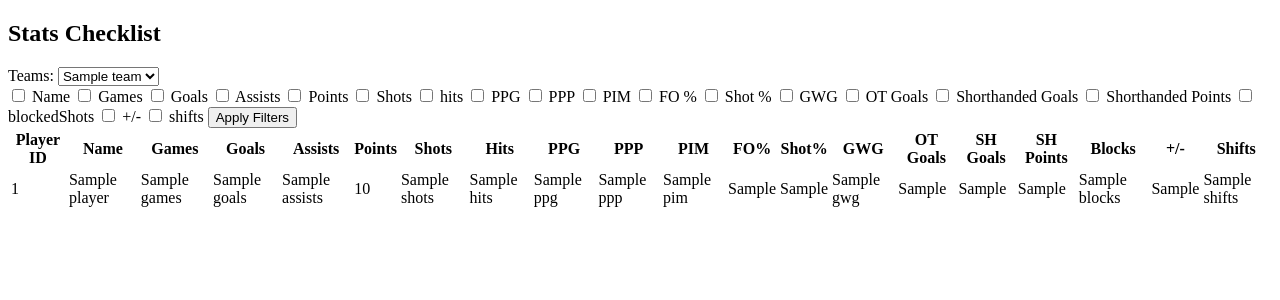
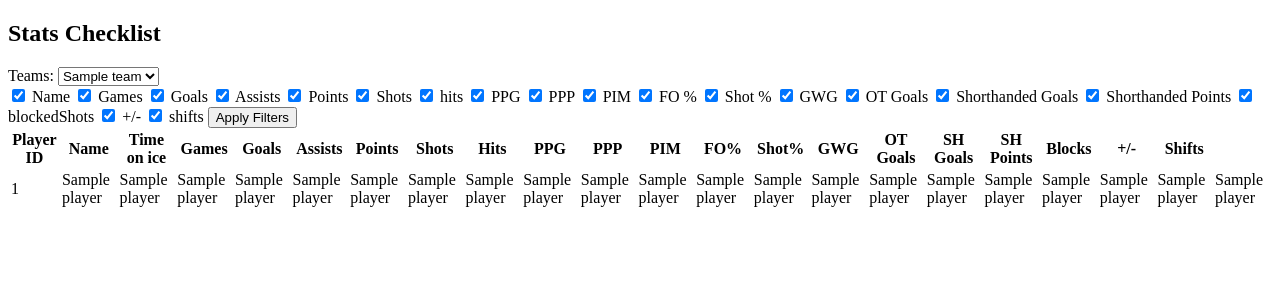
Before and after one commit to jsherms/NHL_API, a Flask app: template myproject/templates/stats.html in a window 1280 px wide. Shown: the top 300 px of the page. Run offline with Flask 3, Linux system fonts and the light colour scheme; the template is opened without the code that fills it: most values are stand-ins (such as "Sample title", 1, 10 or a date in 2020).

Commit message:
Player Data appearing, need to implement filters

```diff
--- a/myproject/app.py
+++ b/myproject/app.py
@@ -93,6 +93,7 @@
     if request.method == 'GET':
         return render_template('stats.html', teams=teams)
     else:
+
         team = request.form.get('teams')
         conn = sqlite3.connect('hockey_data.sqlite3')
         cursor = conn.cursor()
@@ -104,7 +105,10 @@
         data = cursor.fetchall()
         # Need to make list of player dictionaries
         print(data[0])
-        return render_template('stats.html', teams=teams)
+
+
+        # Render the template with the filtered stats data
+        return render_template('stats.html', teams=teams, stats=data)
 
 @app.route('/get_schedule', methods=['POST'])
 def get_schedule():
--- a/myproject/templates/stats.html
+++ b/myproject/templates/stats.html
@@ -21,79 +21,79 @@
             </div>
             <!-- Filter options -->
             <label>
-                <input type="checkbox" name="filter[]" value="name"> Name
+                <input type="checkbox" name="filter[]" value="name" checked> Name
             </label>
 
             <label>
-                <input type="checkbox" name="filter[]" value="games"> Games
+                <input type="checkbox" name="filter[]" value="games" checked> Games
             </label>
 
             <label>
-                <input type="checkbox" name="filter[]" value="goals"> Goals
+                <input type="checkbox" name="filter[]" value="goals" checked> Goals
             </label>
 
             <label>
-                <input type="checkbox" name="filter[]" value="assists"> Assists
+                <input type="checkbox" name="filter[]" value="assists" checked> Assists
             </label>
 
             <label>
-                <input type="checkbox" name="filter[]" value="points"> Points
+                <input type="checkbox" name="filter[]" value="points" checked> Points
             </label>
 
             <label>
-                <input type="checkbox" name="filter[]" value="shots"> Shots
+                <input type="checkbox" name="filter[]" value="shots" checked> Shots
             </label>
 
             <label>
-                <input type="checkbox" name="filter[]" value="hits"> hits
+                <input type="checkbox" name="filter[]" value="hits" checked> hits
             </label>
 
             <label>
-                <input type="checkbox" name="filter[]" value="PPG"> PPG
+                <input type="checkbox" name="filter[]" value="PPG" checked> PPG
             </label>
 
             <label>
-                <input type="checkbox" name="filter[]" value="PPP"> PPP
+                <input type="checkbox" name="filter[]" value="PPP" checked> PPP
             </label>
 
             <label>
-                <input type="checkbox" name="filter[]" value="PIM"> PIM
+                <input type="checkbox" name="filter[]" value="PIM" checked> PIM
             </label>
 
             <label>
-                <input type="checkbox" name="filter[]" value="faceoffPercentage"> FO %
+                <input type="checkbox" name="filter[]" value="faceoffPercentage" checked> FO %
             </label>
 
             <label>
-                <input type="checkbox" name="filter[]" value="shotPecentage"> Shot %
+                <input type="checkbox" name="filter[]" value="shotPecentage" checked> Shot %
             </label>
 
             <label>
-                <input type="checkbox" name="filter[]" value="GWG"> GWG
+                <input type="checkbox" name="filter[]" value="GWG" checked> GWG
             </label>
 
             <label>
-                <input type="checkbox" name="filter[]" value="OTG"> OT Goals
+                <input type="checkbox" name="filter[]" value="OTG" checked> OT Goals
             </label>
 
             <label>
-                <input type="checkbox" name="filter[]" value="shorthandedGoals"> Shorthanded Goals
+                <input type="checkbox" name="filter[]" value="shorthandedGoals" checked> Shorthanded Goals
             </label>
 
             <label>
-                <input type="checkbox" name="filter[]" value="shorthandedPoints"> Shorthanded Points
+                <input type="checkbox" name="filter[]" value="shorthandedPoints" checked> Shorthanded Points
             </label>
 
             <label>
-                <input type="checkbox" name="filter[]" value="blockedShots"> blockedShots
+                <input type="checkbox" name="filter[]" value="blockedShots" checked> blockedShots
             </label>
 
             <label>
-                <input type="checkbox" name="filter[]" value="plusMinus"> +/-
+                <input type="checkbox" name="filter[]" value="plusMinus" checked> +/-
             </label>
 
             <label>
-                <input type="checkbox" name="filter[]" value="shifts"> shifts
+                <input type="checkbox" name="filter[]" value="shifts" checked> shifts
             </label>
             <!-- Submit button -->
             <button type="submit">Apply Filters</button>
@@ -106,6 +106,7 @@
                 <tr>
                     <th>Player ID</th>
                     <th>Name</th>
+                    <th>Time on ice</th>
                     <th>Games</th>
                     <th>Goals</th>
                     <th>Assists</th>
@@ -130,26 +131,28 @@
             <tbody>
                 {% for player in stats %}
                 <tr>
-                    <td>{{ player['Player ID'] }}</td>
-                    <td>{{ player['Name'] }}</td>
-                    <td>{{ player['Games'] }}</td>
-                    <td>{{ player['Goals'] }}</td>
-                    <td>{{ player['Assists'] }}</td>
-                    <td>{{ player['Points'] }}</td>
-                    <td>{{ player['Shots'] }}</td>
-                    <td>{{ player['Hits'] }}</td>
-                    <td>{{ player['PPG'] }}</td>
-                    <td>{{ player['PPP'] }}</td>
-                    <td>{{ player['PIM'] }}</td>
-                    <td>{{ player['FO%'] }}</td>
-                    <td>{{ player['Shot%'] }}</td>
-                    <td>{{ player['GWG'] }}</td>
-                    <td>{{ player['OT Goals'] }}</td>
-                    <td>{{ player['SH Goals'] }}</td>
-                    <td>{{ player['SH Points'] }}</td>
-                    <td>{{ player['Blocks'] }}</td>
-                    <td>{{ player['+/-'] }}</td>
-                    <td>{{ player['Shifts'] }}</td>
+                    <td>{{ player[0] }}</td>
+                    <td>{{ player[1] }}</td>
+                    <td>{{ player[2] }}</td>
+                    <td>{{ player[3] }}</td>
+                    <td>{{ player[4] }}</td>
+                    <td>{{ player[5] }}</td>
+                    <td>{{ player[6] }}</td>
+                    <td>{{ player[7] }}</td>
+                    <td>{{ player[8] }}</td>
+                    <td>{{ player[9] }}</td>
+                    <td>{{ player[10] }}</td>
+                    <td>{{ player[11] }}</td>
+                    <td>{{ player[12] }}</td>
+                    <td>{{ player[13] }}</td>
+                    <td>{{ player[14] }}</td>
+                    <td>{{ player[15] }}</td>
+                    <td>{{ player[16] }}</td>
+                    <td>{{ player[17] }}</td>
+                    <td>{{ player[18] }}</td>
+                    <td>{{ player[19] }}</td>
+                    <td>{{ player[20] }}</td>
+                    <td>{{ player[21] }}</td>
                 </tr>
                 {% endfor %}
             </tbody>
```
